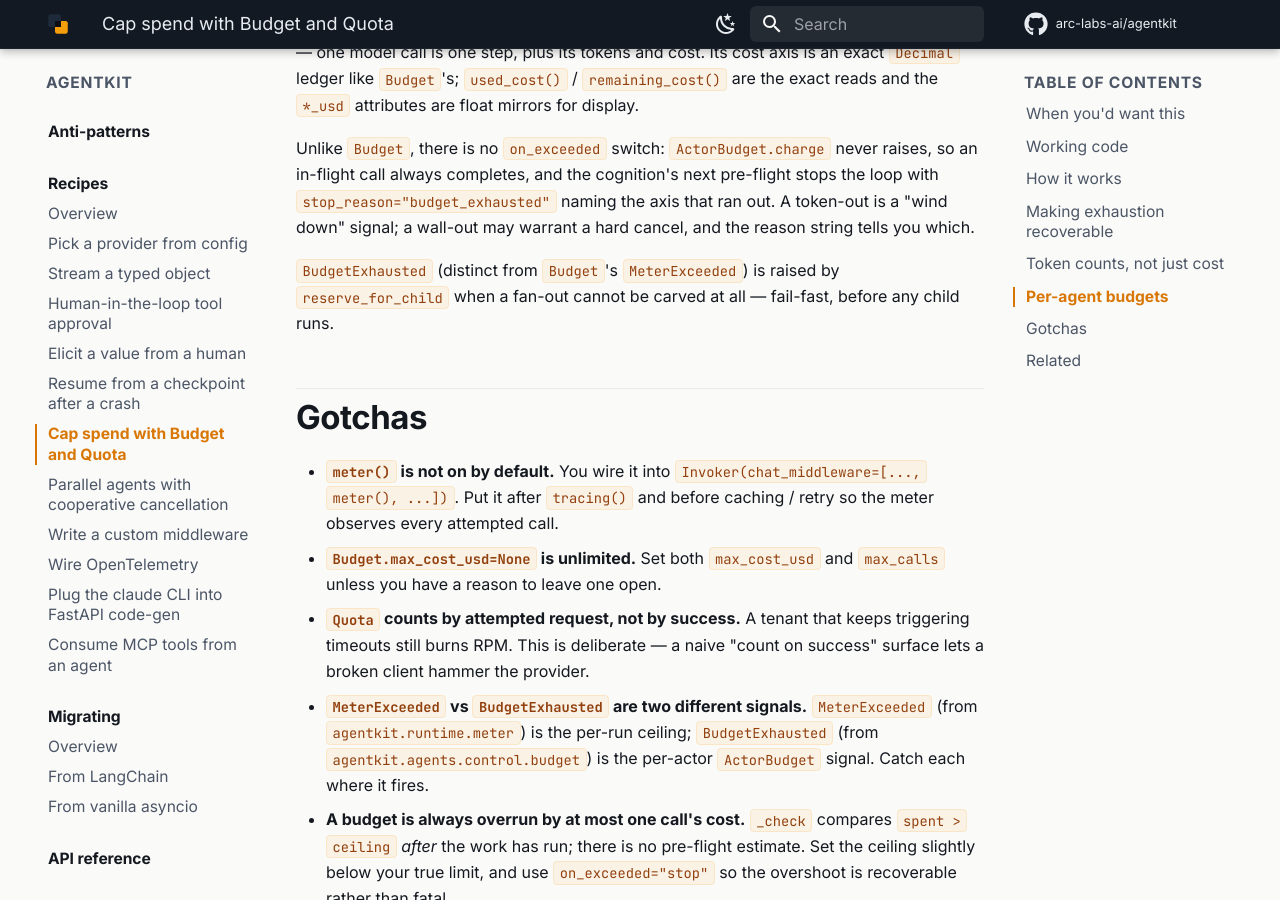
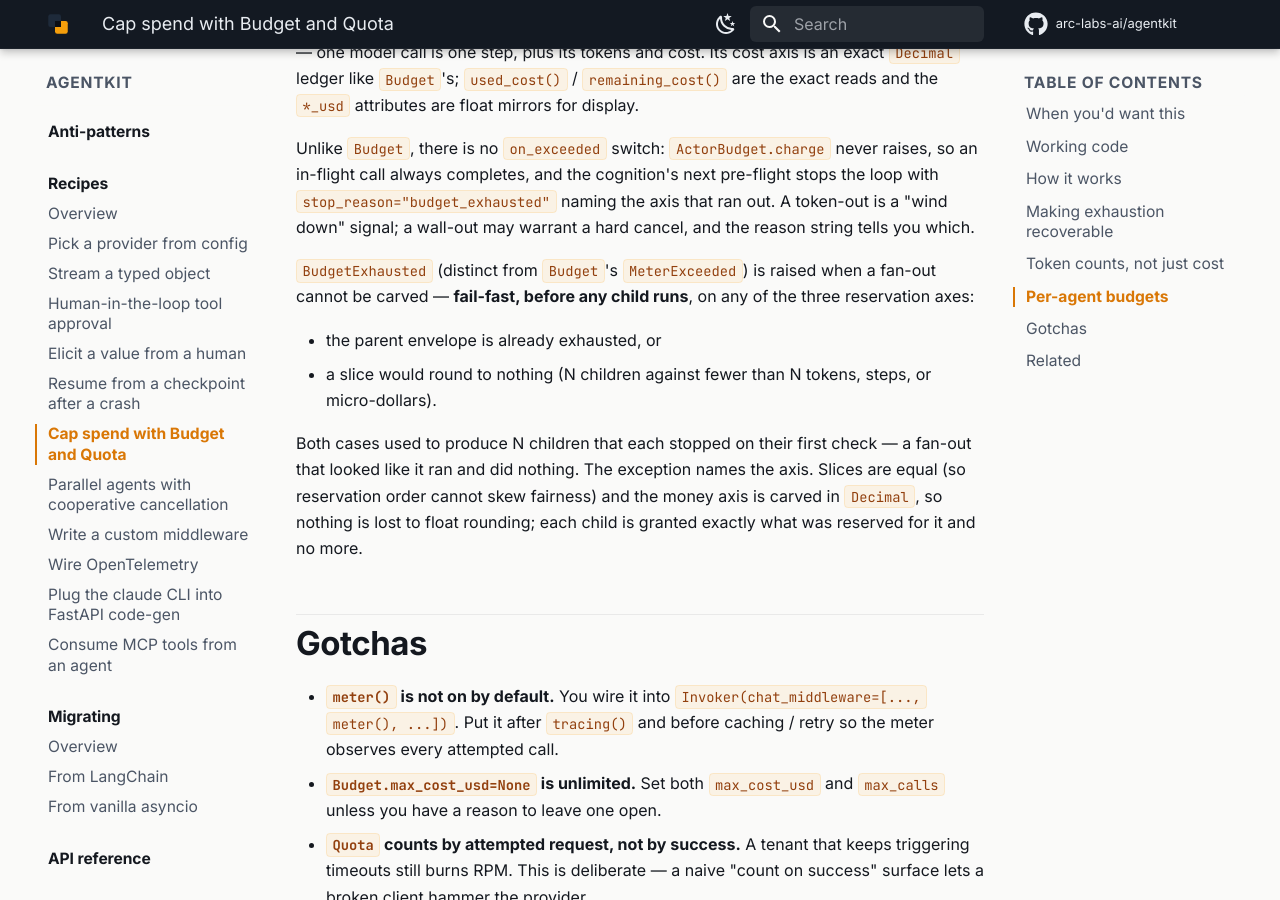
Before and after one commit to arc-labs-ai/agentkit, an MkDocs documentation site: the page built from docs/recipes/spend-budget-and-quota.md, in a window 1280 px wide and 900 px high, scrolled down 4735 px. Built offline with MkDocs 1.6.1 and Material for MkDocs 9.7.7, drawn with Linux system fonts in a browser that asks for light colours; comment, search, counter and statistics services are not loaded.

Commit message:
test: cover the fan-out reservation path; raise the coverage ratchet to 87
`kernel/concurrency.py` was the weakest core module at 57%, and the gap was
exactly the money handling: the whole ActorBudget slicing / settlement block,
plus `run_sync`'s nested-loop branch. Now 91%, total 88%, ratchet 85 -> 87.

`run_sync`'s untested branch is the one that earns its keep — a sync host
calling in from inside an async caller, where `asyncio.run` would raise
"cannot be called from a running event loop" and the worker-thread fallback is
the whole point. Untested, that is a path that quietly regresses into a
deadlock; it now also has a test that a failure propagates rather than being
swallowed into a `None`.

Five new mutants, and two survived the first pass — both needing sharper test
DATA rather than more tests:

- Slicing off the float mirror instead of the ledger is invisible when N
  divides the balance, because `/N` plus six-decimal quantization absorbs the
  error. A fan-out of ONE leaves nothing to absorb it (10000000000.000001 vs
  ...002) — and a single-child fan-out is what a coordinator does whenever its
  policy picks one child for a turn.
- An over-granted step is invisible to a child that makes one call: 3 granted
  versus 4 granted is indistinguishable when only 1 is used. It takes a tool
  loop that WANTS two turns against a one-step slice.

39/39 mutants killed. The spend recipe now documents fail-fast on all three
axes, equal Decimal slices, and grant-exactly-what-was-reserved.

Co-Authored-By: Claude Opus 5 (1M context) <noreply@anthropic.com>

```diff
--- a/docs/recipes/spend-budget-and-quota.md
+++ b/docs/recipes/spend-budget-and-quota.md
@@ -199,9 +199,19 @@ next pre-flight stops the loop with `stop_reason="budget_exhausted"` naming
 the axis that ran out. A token-out is a "wind down" signal; a wall-out may
 warrant a hard cancel, and the reason string tells you which.
 
-`BudgetExhausted` (distinct from `Budget`'s `MeterExceeded`) is raised by
-`reserve_for_child` when a fan-out cannot be carved at all — fail-fast,
-before any child runs.
+`BudgetExhausted` (distinct from `Budget`'s `MeterExceeded`) is raised when a
+fan-out cannot be carved — **fail-fast, before any child runs**, on any of the
+three reservation axes:
+
+- the parent envelope is already exhausted, or
+- a slice would round to nothing (N children against fewer than N tokens,
+  steps, or micro-dollars).
+
+Both cases used to produce N children that each stopped on their first check —
+a fan-out that looked like it ran and did nothing. The exception names the
+axis. Slices are equal (so reservation order cannot skew fairness) and the
+money axis is carved in `Decimal`, so nothing is lost to float rounding; each
+child is granted exactly what was reserved for it and no more.
 
 ## Gotchas
 
--- a/pyproject.toml
+++ b/pyproject.toml
@@ -137,7 +137,8 @@ parallel = true
 # A ratchet, not an aspiration: raise it when it is comfortably exceeded, never
 # lower it to make a red build green. Set just under the measured baseline so
 # a regression fails while honest refactors do not.
-fail_under = 85
+# 85 -> 87 after kernel/concurrency.py went 57% -> 91% (measured total: 88%).
+fail_under = 87
 show_missing = true
 skip_covered = true
 exclude_also = [
```
Also changed, not shown: CHANGELOG.md (+27 -0 lines), 1 other file.
